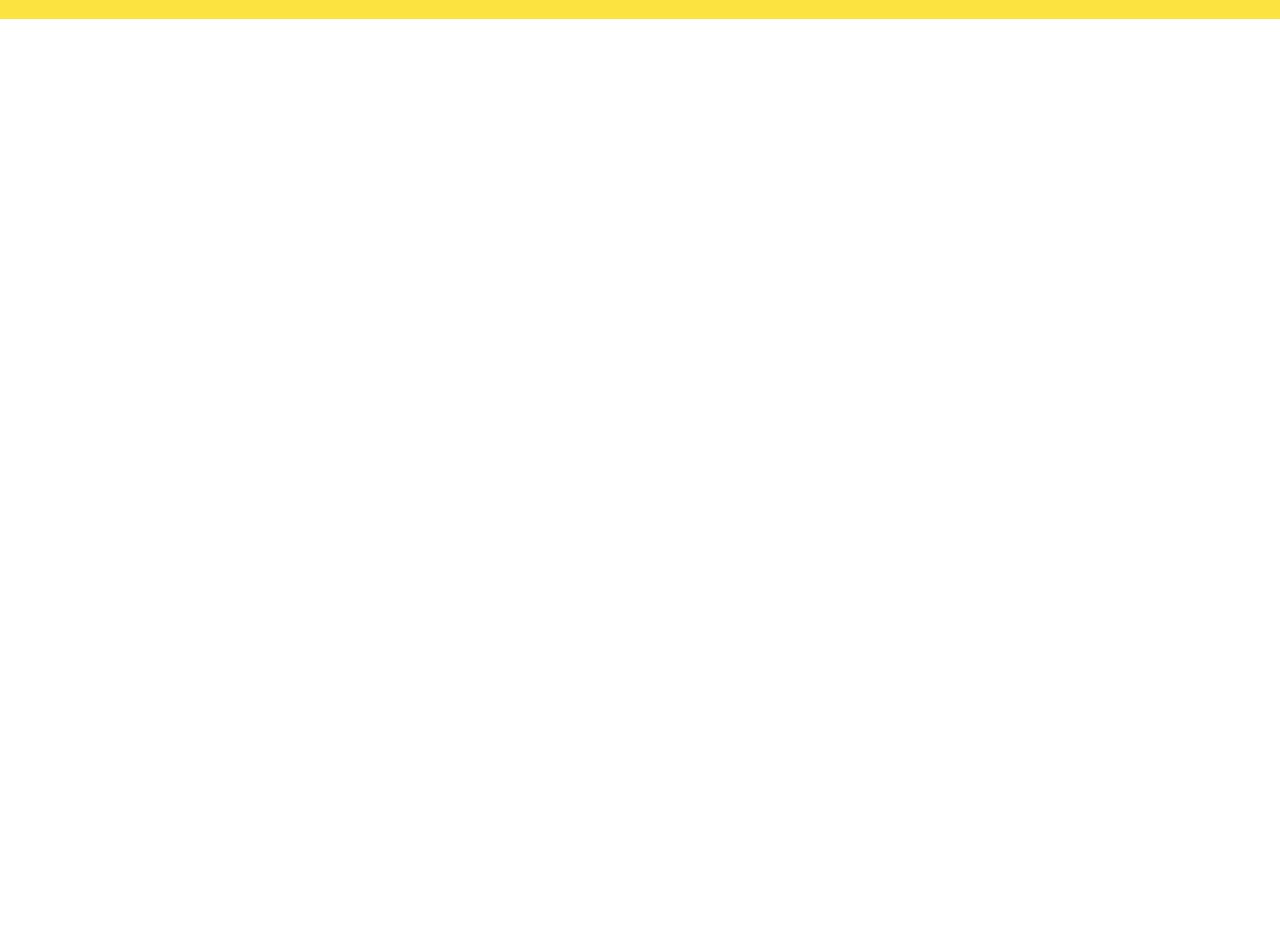
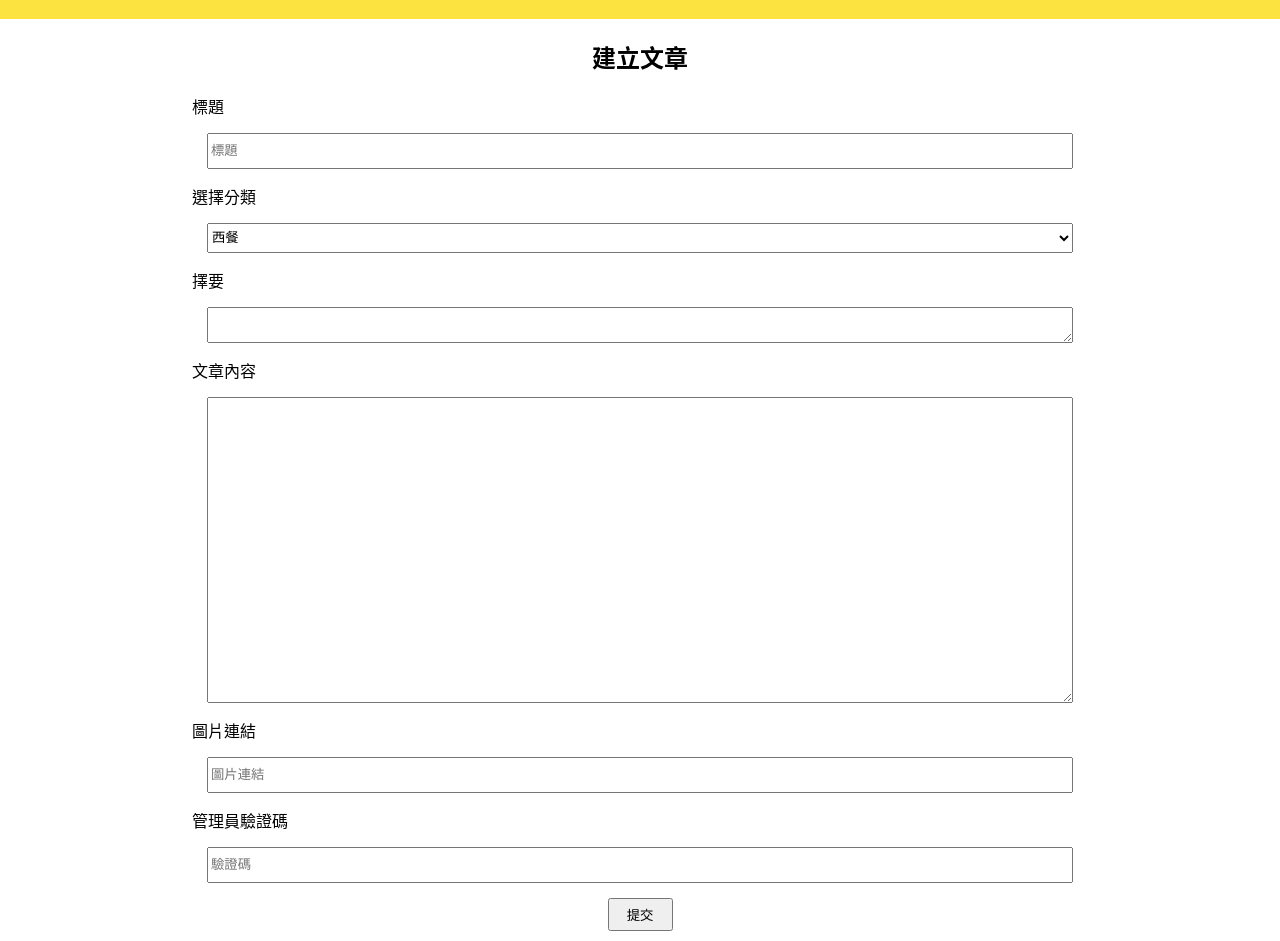
Before and after one commit to Dic21/online-magazine, a React (Create React App) app: page /admin/create in a window 1280 px wide. Before the commit this address had no page. Shown: the part 46-987 px from the top of the page. Before the commit the page ends 800 px from the top, so only its background shows below. Built offline with nearby package versions, Linux system fonts and the light colour scheme; what js-jieba would draw is missing.

Commit message:
add cms, mongodb

```diff
--- a/package.json
+++ b/package.json
@@ -6,6 +6,7 @@
     "@testing-library/jest-dom": "^5.16.5",
     "@testing-library/react": "^13.4.0",
     "@testing-library/user-event": "^13.5.0",
+    "http-proxy-middleware": "^2.0.6",
     "jieba-zh-tw": "^1.0.12",
     "js-jieba": "^1.0.12",
     "react": "^18.2.0",
@@ -39,6 +40,5 @@
       "last 1 firefox version",
       "last 1 safari version"
     ]
-  },
-  "proxy": "http://localhost:4000"
+  }
 }
--- a/src/App.js
+++ b/src/App.js
@@ -6,6 +6,7 @@ import News from './component/News';
 import NewsBody from './component/NewsBody';
 import NewsArticle from './component/NewsArticle';
 import Contact from './component/Contact';
+import Test from './component/Test';
 import { BrowserRouter, Routes, Route, Link, useLocation } from "react-router-dom";
 import React from 'react';
 
@@ -72,6 +73,7 @@ function App() {
             <Route path=":articleId" element={<NewsArticle />} />
           </Route>
           <Route path="contact-us" element={<Contact />} ></Route>
+          <Route path="admin/create" element={<Test />} ></Route>
         </Routes>
       </div>
     </BrowserRouter>
--- /dev/null
+++ b/src/Create.module.css
@@ -0,0 +1,25 @@
+.container{
+    display: flex;
+    flex-direction: column;
+    width:70%;
+    margin:auto;
+}
+.container>input, .container>textarea, .container>select{
+    margin:15px;
+    min-height: 30px;
+}
+.container>label{
+    text-align: left;
+}
+#con{
+    height: 300px;
+}
+#ans{
+    height: 150px;
+}
+.container>button{
+    margin-bottom:10px;
+    padding:5px;
+    width:65px;
+    align-self: center;
+}
--- a/src/component/Front.js
+++ b/src/component/Front.js
@@ -4,14 +4,18 @@ import { Link} from 'react-router-dom';
 import bunImage from '../image/bun.png';
 import sandwichesImage from '../image/sandwiches.png';
 import chipsImage from '../image/chips.jpeg';
-import  {articleList}  from "../articleList";
 
 function Front(){
     const [list, setList] = useState([]);
     useEffect(()=>{
-        setList(articleList);
+        fetchData()
     },[])
-    console.log(list);
+
+    const fetchData = ()=>{
+        fetch('/api/article').then((resData)=>{return resData.json()}).then((data)=>{
+            setList(data);
+        })
+    }
     if(list.length===0){
         return <div>Loading...</div>
     }
--- a/src/component/News.js
+++ b/src/component/News.js
@@ -1,7 +1,6 @@
 import newsStyle from '../News.module.css';
 import {useState, useEffect} from 'react';
 import {Outlet, useOutlet, useLocation, Link} from 'react-router-dom';
-import  {articleList}  from "../articleList";
 
 function News(){
     const [list, setList] = useState([]);
@@ -12,8 +11,15 @@ function News(){
         borderBottom: "2px solid grey"
     }
     useEffect(()=>{
-        setList(articleList);
+        fetchData();
     },[])
+
+    const fetchData = ()=>{
+        fetch('/api/article').then((resData)=>{return resData.json()}).then((data)=>{
+            setList(data);
+        })
+    }
+
     return(
         <div className={newsStyle["cate-nav"]}>
             <div className='lock' style={{height: "100%"}}>
@@ -31,8 +37,8 @@ function News(){
                 (<div className='lock' style={{width: "90%"}}>
                     {list.map((a)=>{
                         return (
-                            <Link to={`${a.id}`}>
-                                <div key={a.title} className={newsStyle["article-container"]}>
+                            <Link to={`${a.id}`} key={a.title} >
+                                <div className={newsStyle["article-container"]}>
                                     <h3>{a.title}</h3>
                                     <div>{a.date}</div>
                                     <div>{a.abstract}</div>
--- a/src/component/NewsArticle.js
+++ b/src/component/NewsArticle.js
@@ -1,18 +1,22 @@
 import newsStyle from '../News.module.css';
 import {useState, useEffect} from 'react';
 import {useParams, Link} from 'react-router-dom';
-import  {articleList}  from "../articleList";
 
 function NewsArticle(){
     const [fontSize, setFontSize] = useState("medium");
     const { articleId } = useParams();
-    const article = articleList.filter((a)=>{return articleId === a.id})[0];
     const [art, setArt] = useState(null);
     useEffect(()=>{
-        setArt(article);
+        fetchData();
         let size = initSize();
         setFontSize(size);
     },[])
+
+    const fetchData = ()=>{
+        fetch(`/api/article/${articleId}`).then((resData)=>{return resData.json()}).then((data)=>{
+            setArt(data);
+        })
+    }
 
     const initSize =()=>{
         let size = localStorage.getItem('size')
--- a/src/component/NewsBody.js
+++ b/src/component/NewsBody.js
@@ -7,10 +7,17 @@ function NewsBody(props) {
     const currentPath = props.path;
     const [path, setPath] = useState(currentPath);
     const [list, setList] = useState([]);
-    const filterList = articleList.filter((a)=>{return a.path === path});
+    // const filterList = articleList.filter((a)=>{return a.path === path});
     useEffect(()=>{
-        setList(filterList)
+        fetchData();
     },[path])
+
+    const fetchData = ()=>{
+        fetch(`/api/article/category/${currentPath}`).then((resData)=>{return resData.json()}).then((data)=>{
+            setList(data);
+        })
+    }
+
     if(currentPath!==path){
         setPath(currentPath);
     }
--- /dev/null
+++ b/src/component/Test.js
@@ -0,0 +1,88 @@
+import { useState } from "react";
+import createStyle from '../Create.module.css';
+
+function Test(){
+    const [titleText, setTitleText] = useState("");
+    const [absText, setAbsText] = useState("");
+    const [msgText, setMsgText] = useState("");
+    const [cate, setCate] = useState("western");
+    const [imgLink, setImgLink] = useState("");
+    const [validcode, setCode] = useState("");
+    const handleTitle=(e)=>{
+        setTitleText(e.target.value)
+    }
+    const handleAbstract=(e)=>{
+        setAbsText(e.target.value)
+    }
+    const handleContent=(e)=>{
+        setMsgText(e.target.value)
+    }
+    const handleImageLink=(e)=>{
+        setImgLink(e.target.value)
+    }
+    const handleValid=(e)=>{
+        setCode(e.target.value)
+    }
+
+
+    const handleSubmit=()=>{
+        if(!titleText || !msgText || !absText){
+            alert("Please fill in title, abstract and content");
+            return;
+        }
+
+        let dateToServer = {
+            createDate: new Date().toISOString().slice(0, 10),
+            title: titleText,
+            abstract: absText,
+            content: msgText,
+            id: "n" + Math.random().toString(16).slice(2),
+            image: imgLink,
+            cate: cate,
+            code: validcode
+        }
+
+        fetch('/api/admin/create', {
+            method: 'POST',
+            headers: {
+                "Content-Type": "application/json",
+            },
+            body: JSON.stringify(dateToServer)
+        }).then((resData)=>{return resData.json()}).then((data)=>{
+            console.log(data);
+            if(data.success){
+                alert("Article created successfully")
+            }else{
+                alert(data.message);
+            }
+        })
+    }
+
+    return(
+        <div className={createStyle.container}>
+            <h2>建立文章</h2>
+            <label>標題</label>
+            <input type="text" value={titleText} name="title" placeHolder="標題" onChange={handleTitle}/>
+            <label for="category">選擇分類</label>
+            <select name="category" onChange={(e)=>{setCate(e.target.value)}}>
+                <option value="western">西餐</option>
+                <option value="interview">專訪</option>
+                <option value="travel">搵食</option>
+            </select>
+            <label>擇要</label>
+            <textarea name="abstract" id={createStyle.abs} value={absText} onChange={handleAbstract}></textarea>
+            <label>文章內容</label>
+            <textarea name="message" id={createStyle.con} value={msgText} onChange={handleContent}></textarea>
+            <label>圖片連結</label>
+            <input type="text" value={imgLink} name="imagelink" placeHolder="圖片連結" onChange={handleImageLink}/>
+            <label>管理員驗證碼</label>
+            <input type="text" value={validcode} name="validcode" placeHolder="驗證碼" onChange={handleValid}/>
+            <button onClick={handleSubmit}>提交</button>
+        </div>
+    )
+}
+
+
+
+
+export default Test;
--- a/src/component/Topic.js
+++ b/src/component/Topic.js
@@ -40,7 +40,7 @@ function Word(props){
     return obj;
   });
   let cloud = output.filter((word)=>{
-    return !(/[,.!;@#$%!！，。? ^&&*＞>/？）(（)\u9999]/).test(word.text) && (word.text !== "amp") && (word.text.length!==1) && (isNaN(word.text))
+    return !(/[,.!;@#$%!！，。? ^&&*＞>/？）(（)\u9999]/).test(word.text) && (word.text !== "amp") && (word.text !== "lt") && (word.text !== "gt") && (word.text.length!==1) && (isNaN(word.text))
   }).sort((a,b)=>{
     return b.value - a.value;
   }).slice(0,70);
@@ -76,7 +76,7 @@ function Main(){
       method[site](null);
       setCloud(false);
     }
-    fetch(`/${site}`).then(resData=>resData.json()).then((data)=>{
+    fetch(`/scraper/${site}`).then(resData=>resData.json()).then((data)=>{
         method[site](data);
     })
   }
--- /dev/null
+++ b/src/setupProxy.js
@@ -0,0 +1,6 @@
+const { createProxyMiddleware } = require('http-proxy-middleware')
+
+module.exports = function(app) {
+  app.use('/scraper', createProxyMiddleware({ target: 'http://localhost:4000/' }));
+  app.use('/api', createProxyMiddleware({ target: 'http://localhost:5000/' }))
+}
```
Also changed, not shown: src/test.js (deleted, +0 -23 lines), 1 other file (tests, documents, lock files or other folders).
